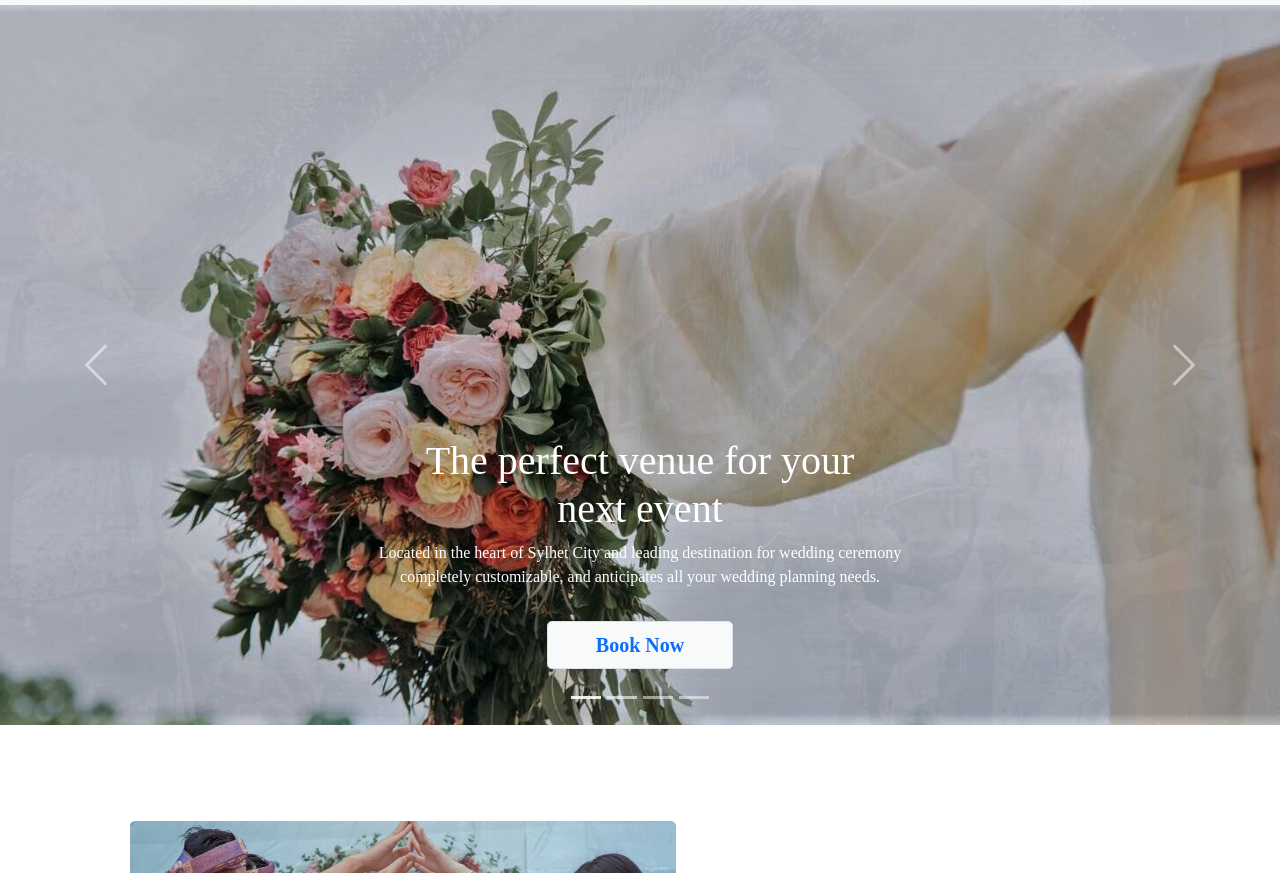
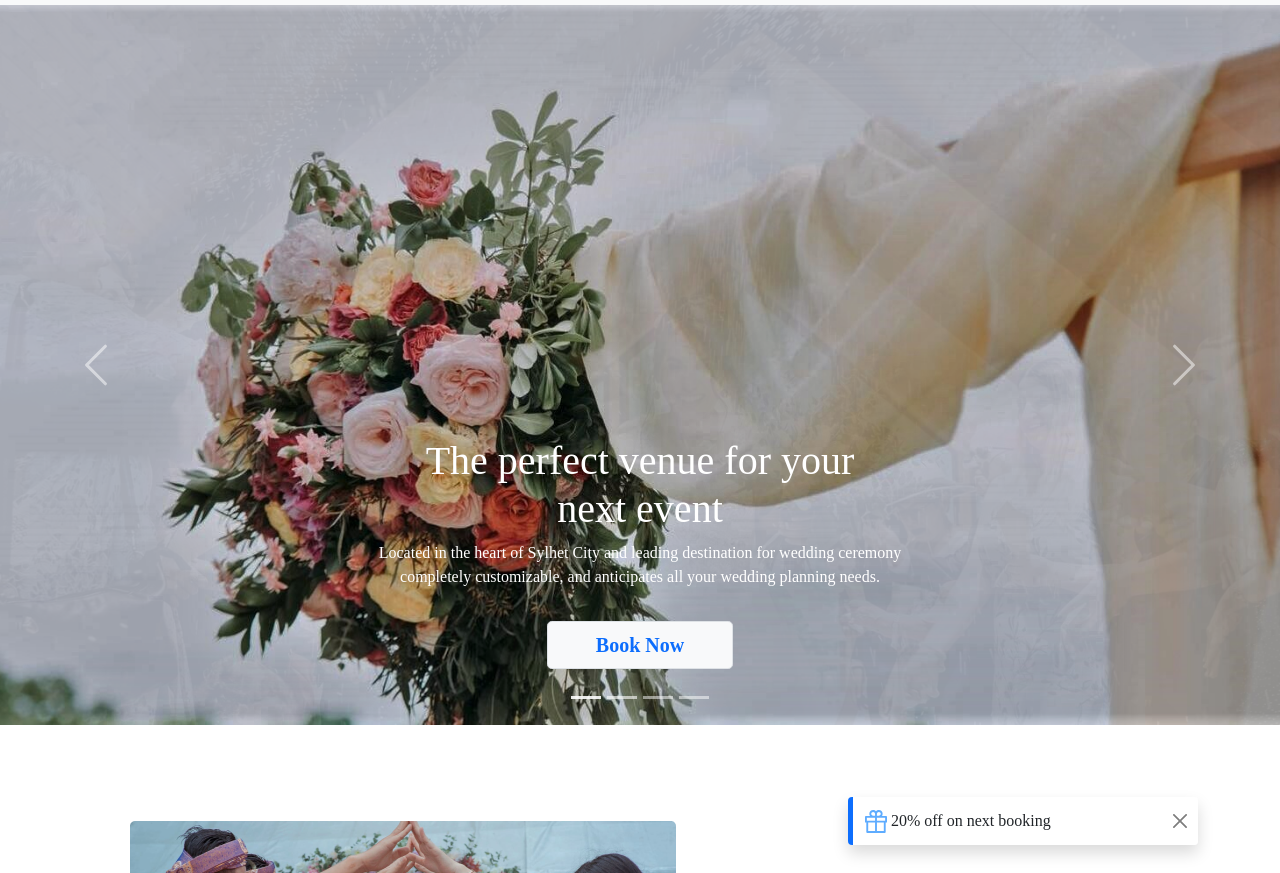
Before and after one commit to nurmdrafi/convention-center, a plain HTML site: page index.html in a window 1280 px wide. Shown: the part 75-948 px from the top of the page. Drawn offline with nearby package versions, Linux system fonts and the light colour scheme; a web font is replaced by a local one.

Commit message:
toast added

```diff
--- a/index.html
+++ b/index.html
@@ -138,6 +138,17 @@
         <!-- Gallery Section -->
         <section>
             <div class="container my-5 py-5">
+                <!-- Toast Notification -->
+                <div class="d-flex justify-content-end align-items-center">
+                    <div class="toast show position-absolute border-0 border-start border-primary border-5" role="alert"
+                        aria-live="assertive" aria-atomic="true">
+                        <div class="d-flex">
+                            <div class="toast-body fs-6"><img src="images/icons/Vector.svg" alt=""> 20% off on next booking</div>
+                            <button type="button" class="btn-close me-2 m-auto" data-bs-dismiss="toast"
+                                aria-label="Close"></button>
+                        </div>
+                    </div>
+                </div>
                 <div class="row">
                     <div class="col-lg-7 col-sm-12 order-lg-first order-last">
                         <div class="d-flex justify-content-center">
@@ -508,7 +519,8 @@
         <!-- Subscription Section -->
         <section class="custom-form py-5">
             <div class="container py-5">
-                <p class="text-center fs-4 fw-bold text-light">Subscribe to get information, latest news and other <br> interesting
+                <p class="text-center fs-4 fw-bold text-light">Subscribe to get information, latest news and other <br>
+                    interesting
                     offers
                     about RAOWA CONVENTION CENTER.</p>
                 <form class="d-flex justify-content-center">
```
